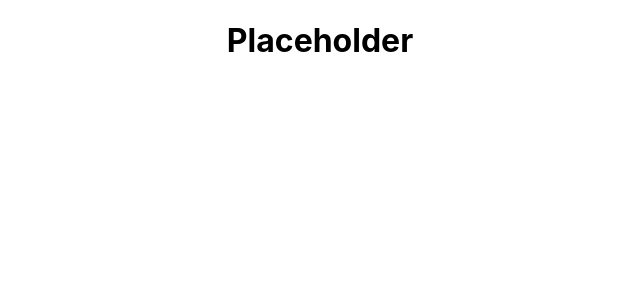
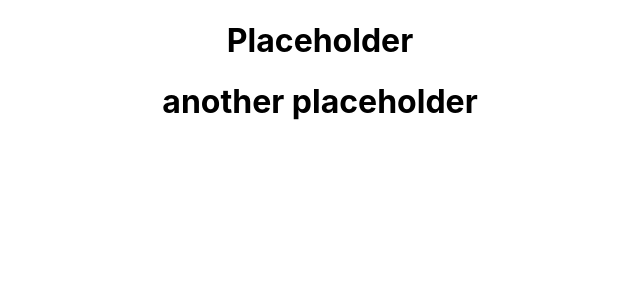
Before and after one commit to bdurb/artimology, a React (Create React App) app: page / in a window 1280 px wide. Shown: the top 300 px of the page, without its empty margins (320-960 px from the left). Built offline with nearby package versions, Linux system fonts and the light colour scheme.

Commit message:
setting up initial structure for app

```diff
--- a/src/App.js
+++ b/src/App.js
@@ -1,12 +1,15 @@
 import React, { Component } from 'react';
-import logo from './logo.svg';
 import './App.css';
+
+
+import Results from './components/Results'
 
 class App extends Component {
   render() {
     return (
       <div className="App">
         <h1>Placeholder</h1>
+        <Results />
       </div>
     );
   }
--- /dev/null
+++ b/src/components/Results.js
@@ -0,0 +1,14 @@
+import React, { Component } from 'react';
+
+class Results extends Component {
+  state = {  }
+  render() {
+    return (
+      <div>
+        <h1>another placeholder</h1>
+      </div>
+    );
+  }
+}
+
+export default Results;
```
Also changed, not shown: src/logo.svg (deleted).
